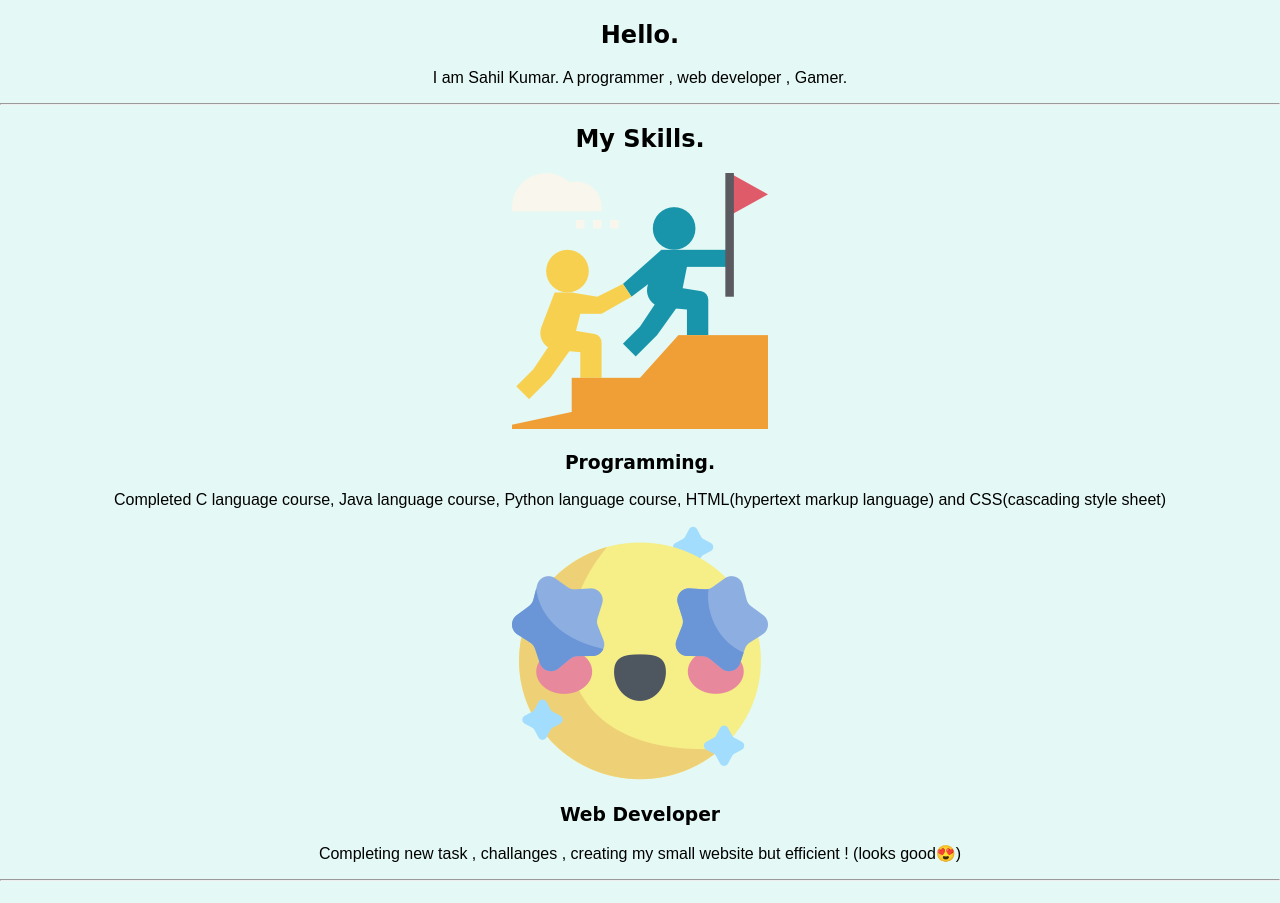
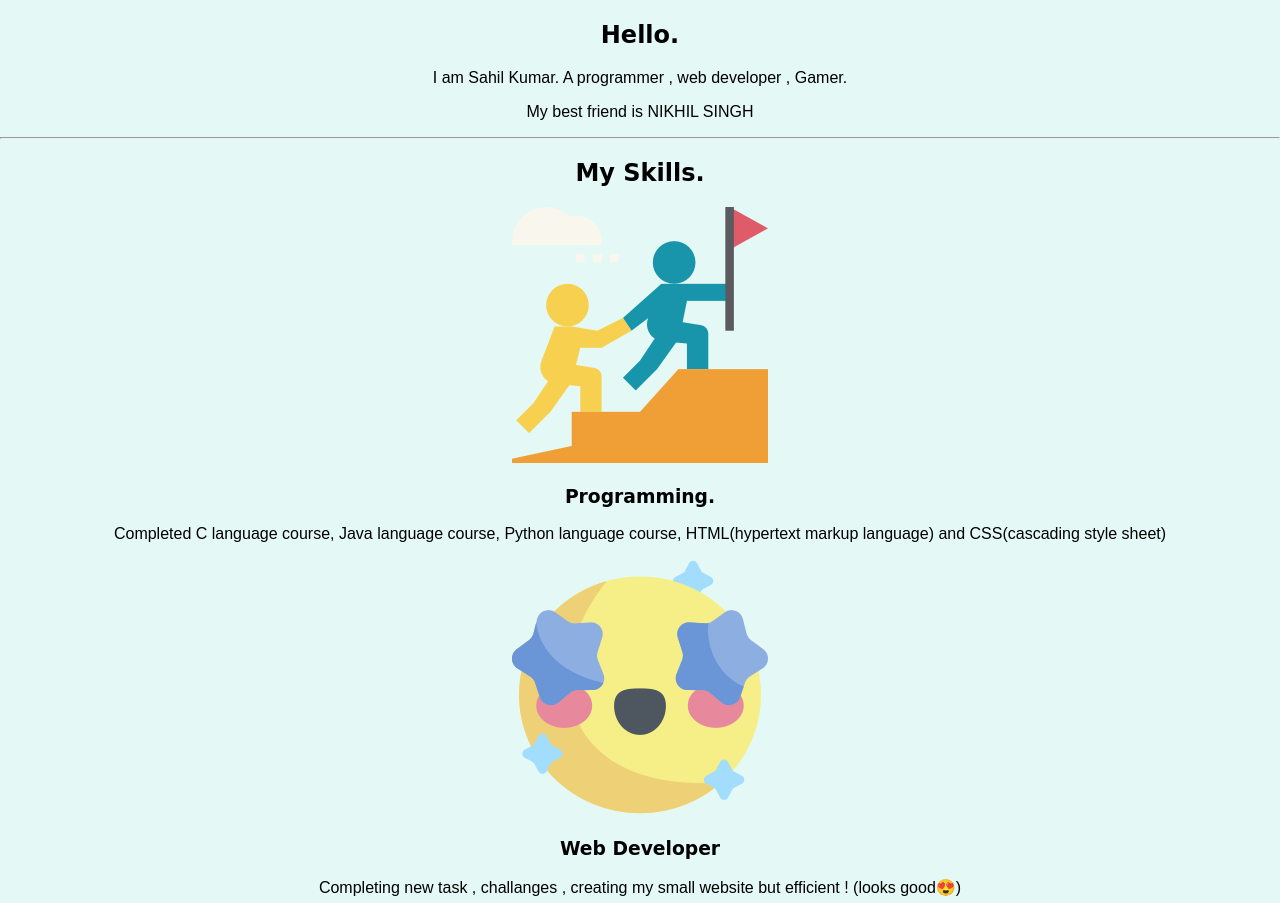
Before and after one commit to Himanshu44626748/sahil-webpage, a plain HTML site: page index.html in a window 1280 px wide. Shown: the part 994-1897 px from the top of the page. Drawn offline with Linux system fonts and the light colour scheme; a web font is replaced by a local one.

Commit message:
Update index.html
ADDED A LINE AT 26

```diff
--- a/index.html
+++ b/index.html
@@ -23,6 +23,7 @@
       <img class="profile" src="images/hello.png" alt="">
       <h2>Hello.</h2>
       <p>I am Sahil Kumar. A programmer , web developer , Gamer. </p>
+      <p>My best friend is NIKHIL SINGH</p>
     </div>
     <hr>
     <div class="skills">
```
